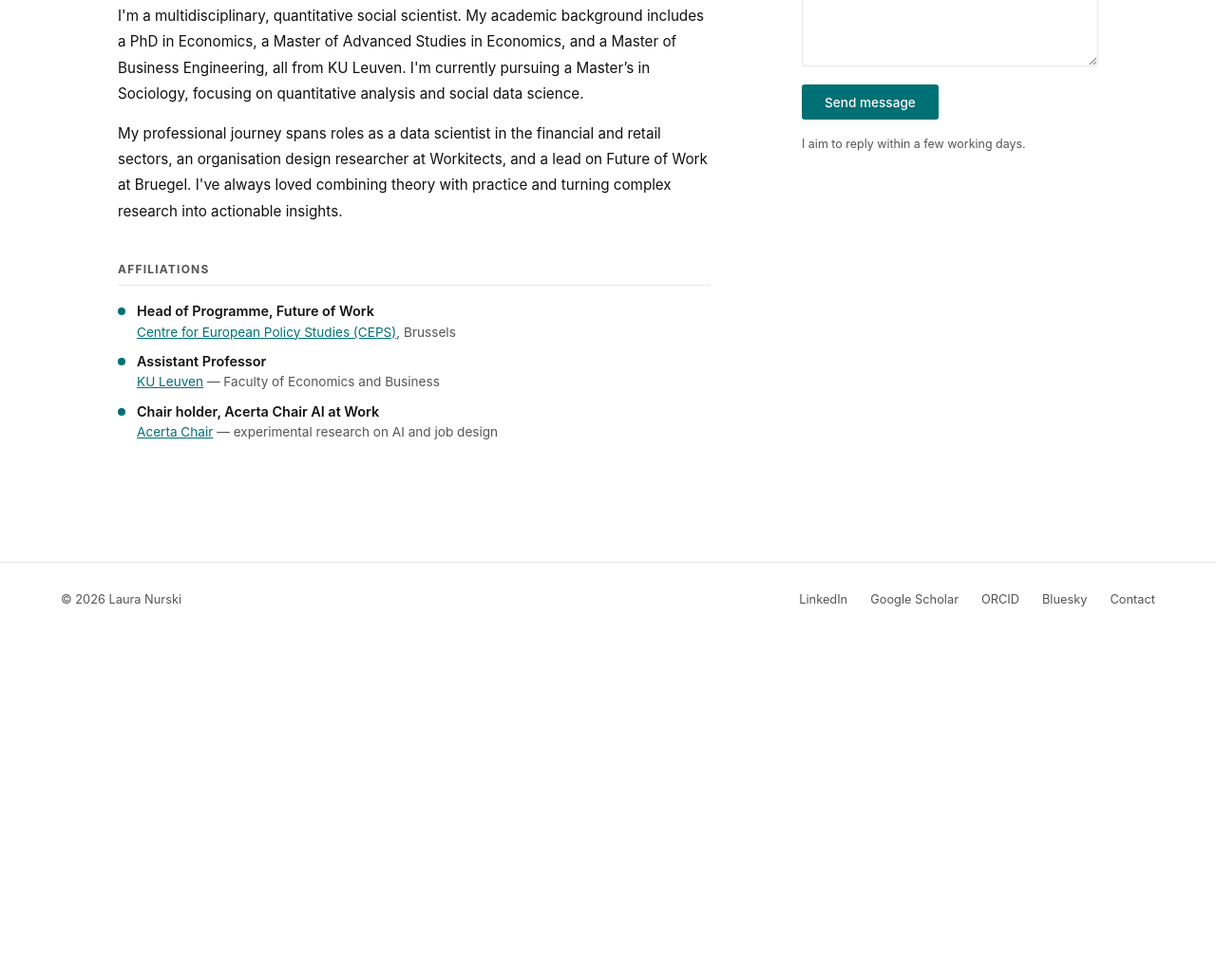
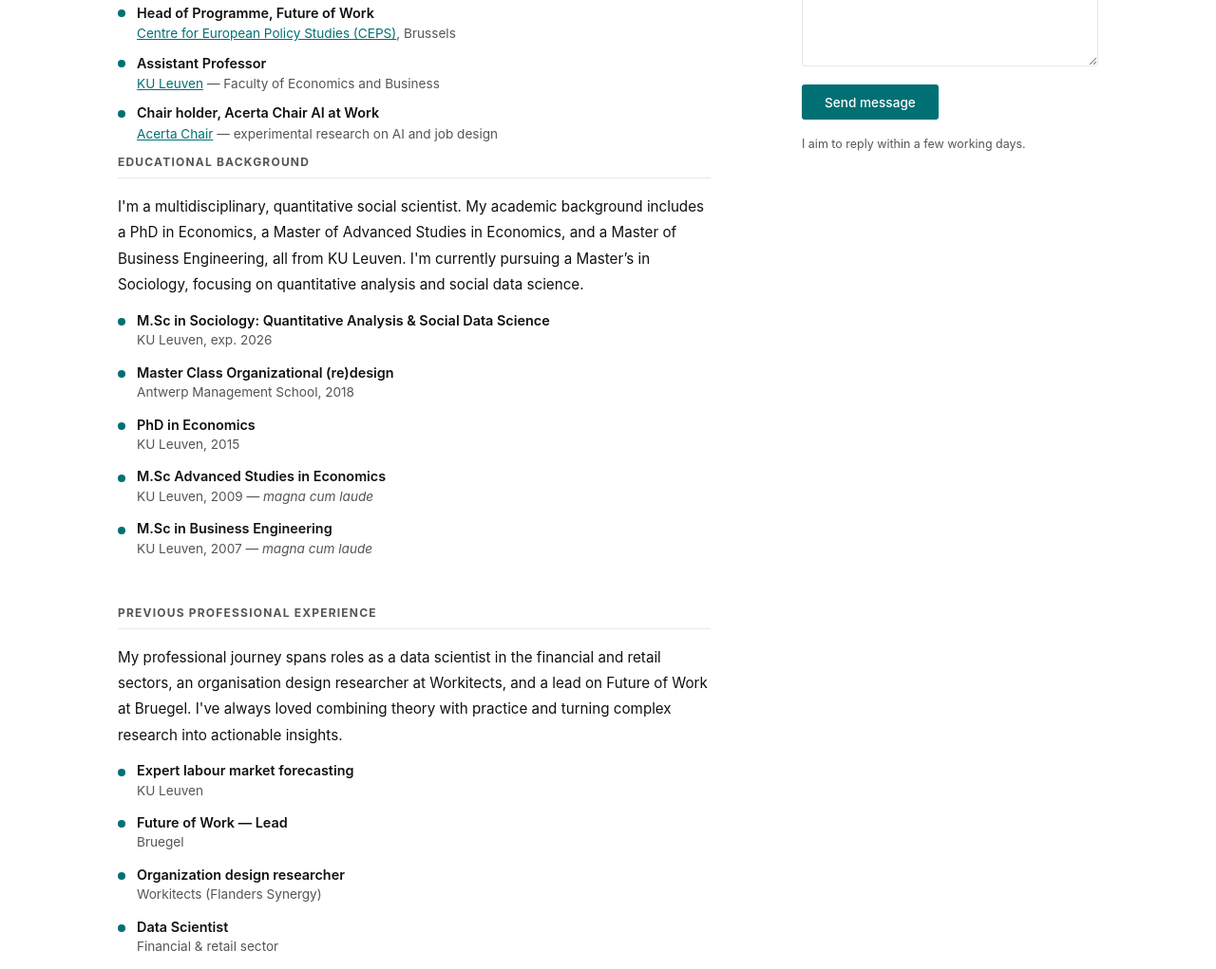
Before and after one commit to LMNU/website, a plain HTML site: page about.html in a window 1280 px wide. Shown: the part 759-1780 px from the top of the page at 95% size. Before the commit the page ends 1430 px from the top, so only its background shows below. Drawn offline with Linux system fonts and the light colour scheme.

Commit message:
Updates to pubs & about

```diff
--- a/about.html
+++ b/about.html
@@ -75,6 +75,17 @@
   .affil-item p { font-size: .9rem; line-height: 1.5; }
   .affil-item strong { font-weight: 600; }
   .affil-item span { color: var(--mid); font-size: .85rem; }
+
+  /* ── CV / experience lists ───────────────────────────────────── */
+  .entry-list { display: flex; flex-direction: column; gap: .9rem; }
+  .entry-item { display: flex; gap: .75rem; align-items: flex-start; }
+  .entry-dot {
+    width: 8px; height: 8px; border-radius: 50%;
+    background: var(--teal); flex-shrink: 0; margin-top: .45rem;
+  }
+  .entry-title { font-size: .9rem; font-weight: 600; line-height: 1.4; }
+  .entry-meta { font-size: .85rem; color: var(--mid); line-height: 1.5; }
+  .entry-meta em { font-style: italic; }
 
   /* ── CV button ────────────────────────────────────────────────── */
   .cv-btn {
@@ -171,14 +182,8 @@
       <p>At <a href="https://www.ceps.eu/ceps-staff/laura-nurski/" target="_blank" rel="noopener">CEPS</a> I lead the Future of Work programme, advising on topics ranging from AI regulation and skills policy to social dialogue and collective bargaining. At <a href="https://www.kuleuven.be/wieiswie/en/person/00056336" target="_blank" rel="noopener">KU Leuven</a> I lead the Acerta Chair AI at Work, running field experiments on how AI tools change job design, autonomy, and worker wellbeing.</p>
     </div>
 
-    <div class="bio-section">
-      <h2>Background</h2>
-      <p> I'm a multidisciplinary, quantitative social scientist. My academic background includes a PhD in Economics, a Master of Advanced Studies in Economics, and a Master of Business Engineering, all from KU Leuven. I'm currently pursuing a Master’s in Sociology, focusing on quantitative analysis and social data science.</p>
-      <p> My professional journey spans roles as a data scientist in the financial and retail sectors, an organisation design researcher at Workitects, and a lead on Future of Work at Bruegel. I've always loved combining theory with practice and turning complex research into actionable insights.</p>
-    </div>
-
-    <div class="bio-section">
-      <h2>Affiliations</h2>
+        <div class="bio-section">
+      <h2>Current affiliations</h2>
       <div class="affil-list">
         <div class="affil-item">
           <div class="affil-dot"></div>
@@ -195,6 +200,83 @@
           <p><strong>Chair holder, Acerta Chair AI at Work</strong><br>
           <span><a href="https://giving.kuleuven.be/how-to-support/chairs/faculty-of-economics-business/acerta-chair-ai-at-work" target="_blank" rel="noopener">Acerta Chair</a> — experimental research on AI and job design</span></p>
         </div>
+
+    <div class="bio-section">
+      <h2>Educational background</h2>
+      <p>I'm a multidisciplinary, quantitative social scientist. My academic background includes a PhD in Economics, a Master of Advanced Studies in Economics, and a Master of Business Engineering, all from KU Leuven. I'm currently pursuing a Master’s in Sociology, focusing on quantitative analysis and social data science.</p>
+      <div class="entry-list">
+        <div class="entry-item">
+          <div class="entry-dot"></div>
+          <div>
+            <div class="entry-title">M.Sc in Sociology: Quantitative Analysis &amp; Social Data Science</div>
+            <div class="entry-meta">KU Leuven, exp. 2026</div>
+          </div>
+        </div>
+        <div class="entry-item">
+          <div class="entry-dot"></div>
+          <div>
+            <div class="entry-title">Master Class Organizational (re)design</div>
+            <div class="entry-meta">Antwerp Management School, 2018</div>
+          </div>
+        </div>
+        <div class="entry-item">
+          <div class="entry-dot"></div>
+          <div>
+            <div class="entry-title">PhD in Economics</div>
+            <div class="entry-meta">KU Leuven, 2015</div>
+          </div>
+        </div>
+        <div class="entry-item">
+          <div class="entry-dot"></div>
+          <div>
+            <div class="entry-title">M.Sc Advanced Studies in Economics</div>
+            <div class="entry-meta">KU Leuven, 2009 — <em>magna cum laude</em></div>
+          </div>
+        </div>
+        <div class="entry-item">
+          <div class="entry-dot"></div>
+          <div>
+            <div class="entry-title">M.Sc in Business Engineering</div>
+            <div class="entry-meta">KU Leuven, 2007 — <em>magna cum laude</em></div>
+          </div>
+        </div>
+      </div>
+    </div>
+
+    <div class="bio-section">
+      <h2>Previous professional experience</h2>
+      <p>My professional journey spans roles as a data scientist in the financial and retail sectors, an organisation design researcher at Workitects, and a lead on Future of Work at Bruegel. I've always loved combining theory with practice and turning complex research into actionable insights.</p>
+      <div class="entry-list">
+        <div class="entry-item">
+          <div class="entry-dot"></div>
+          <div>
+            <div class="entry-title">Expert labour market forecasting</div>
+            <div class="entry-meta">KU Leuven</div>
+          </div>
+        </div>
+        <div class="entry-item">
+          <div class="entry-dot"></div>
+          <div>
+            <div class="entry-title">Future of Work — Lead</div>
+            <div class="entry-meta">Bruegel</div>
+          </div>
+        </div>
+        <div class="entry-item">
+          <div class="entry-dot"></div>
+          <div>
+            <div class="entry-title">Organization design researcher</div>
+            <div class="entry-meta">Workitects (Flanders Synergy)</div>
+          </div>
+        </div>
+        <div class="entry-item">
+          <div class="entry-dot"></div>
+          <div>
+            <div class="entry-title">Data Scientist</div>
+            <div class="entry-meta">Financial &amp; retail sector</div>
+          </div>
+        </div>
+      </div>
+    </div>
       </div>
       <!-- Uncomment and update path when you have a CV to share:
       <a href="assets/LauraNurski_CV.pdf" class="cv-btn" target="_blank">Download CV (PDF)</a>
```
Also changed, not shown: index.html (+3 -3 lines), publications.json (+39 -0 lines), assets/covers/arbeidsorganisatie-en-werkbaarheid-in-negen-vlaamse-voedingsbedrijven-inzichten.jpg (added), assets/covers/werkbaarheid-in-vlaamse-woonzorgcentra-inzichten-vanuit-een-werkbaarheidsmeting.jpg (added), 2 other files.
